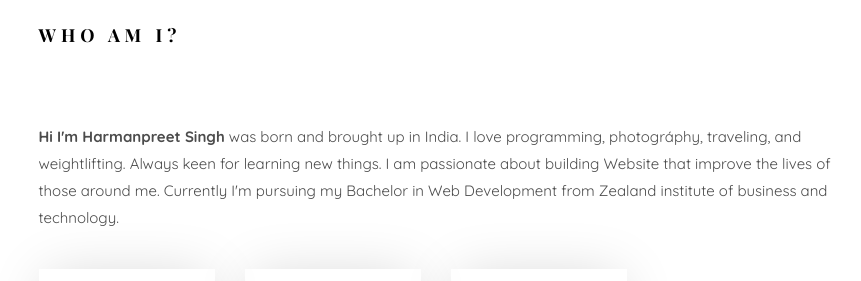
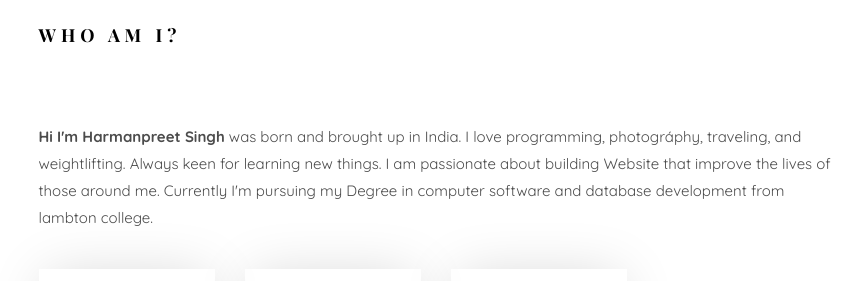
Before and after one commit to harmansingh0017/sing00177, a plain HTML site: page index.html in a window 1280 px wide. Shown: the part 1024-1305 px from the top of the page, without its empty margins (354-1215 px from the left). Drawn offline with nearby package versions, Linux system fonts and the light colour scheme; files whose address does not match are found by name; a web font is replaced by a local one.

Commit message:
Update index.html
h

```diff
--- a/index.html
+++ b/index.html
@@ -132,7 +132,7 @@
 										<p><strong>Hi I'm Harmanpreet Singh</strong> was born and brought up in India.
 										I love programming, photográphy, traveling, and weightlifting. Always keen for learning new things.
 										I am passionate about building Website that improve the lives of those around me.
-										Currently I'm pursuing my Bachelor in Web Development from Zealand institute of business and technology.
+										Currently I'm pursuing my Degree in computer software and database development from lambton college.
 										</p>
  									</div>
 								</div>
```
